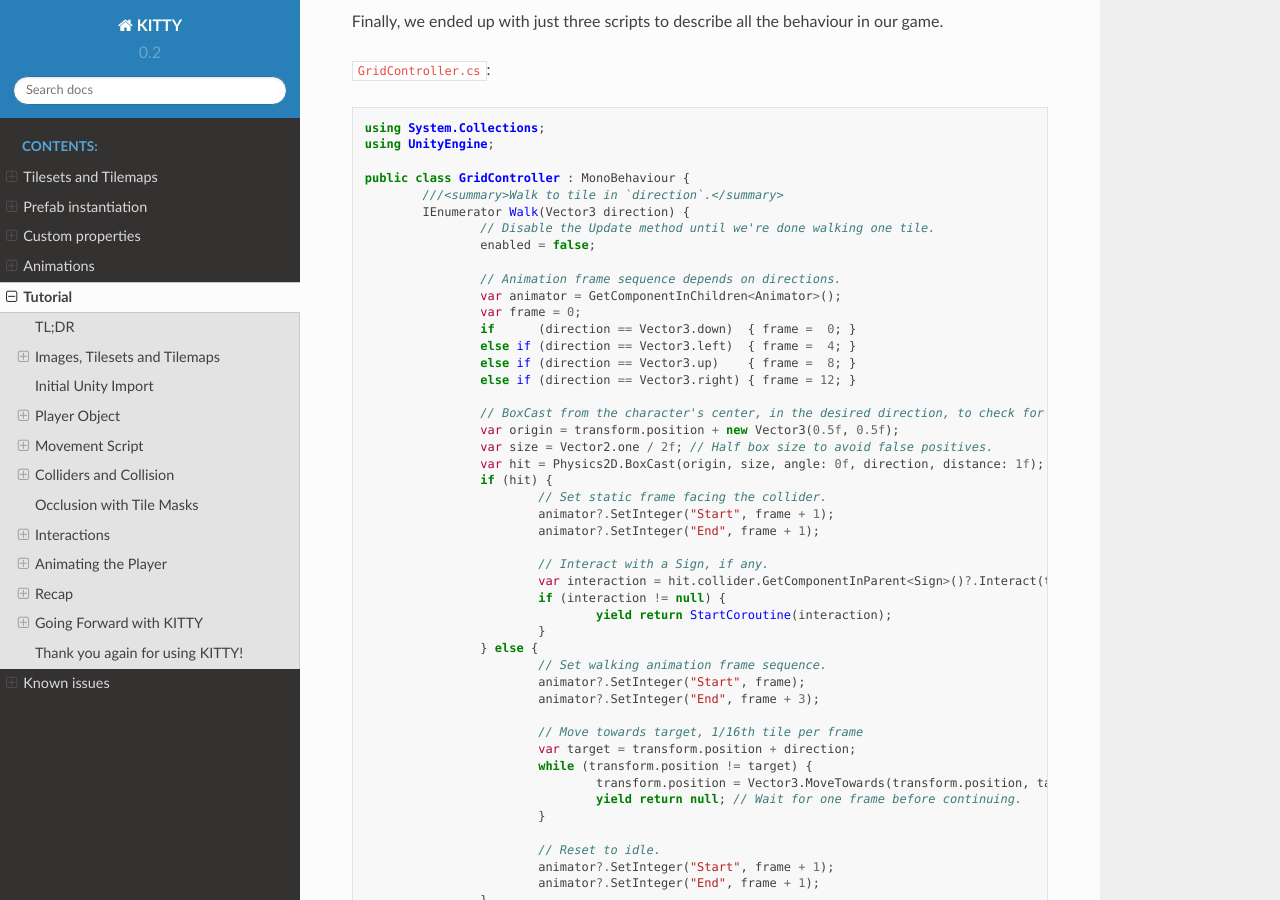
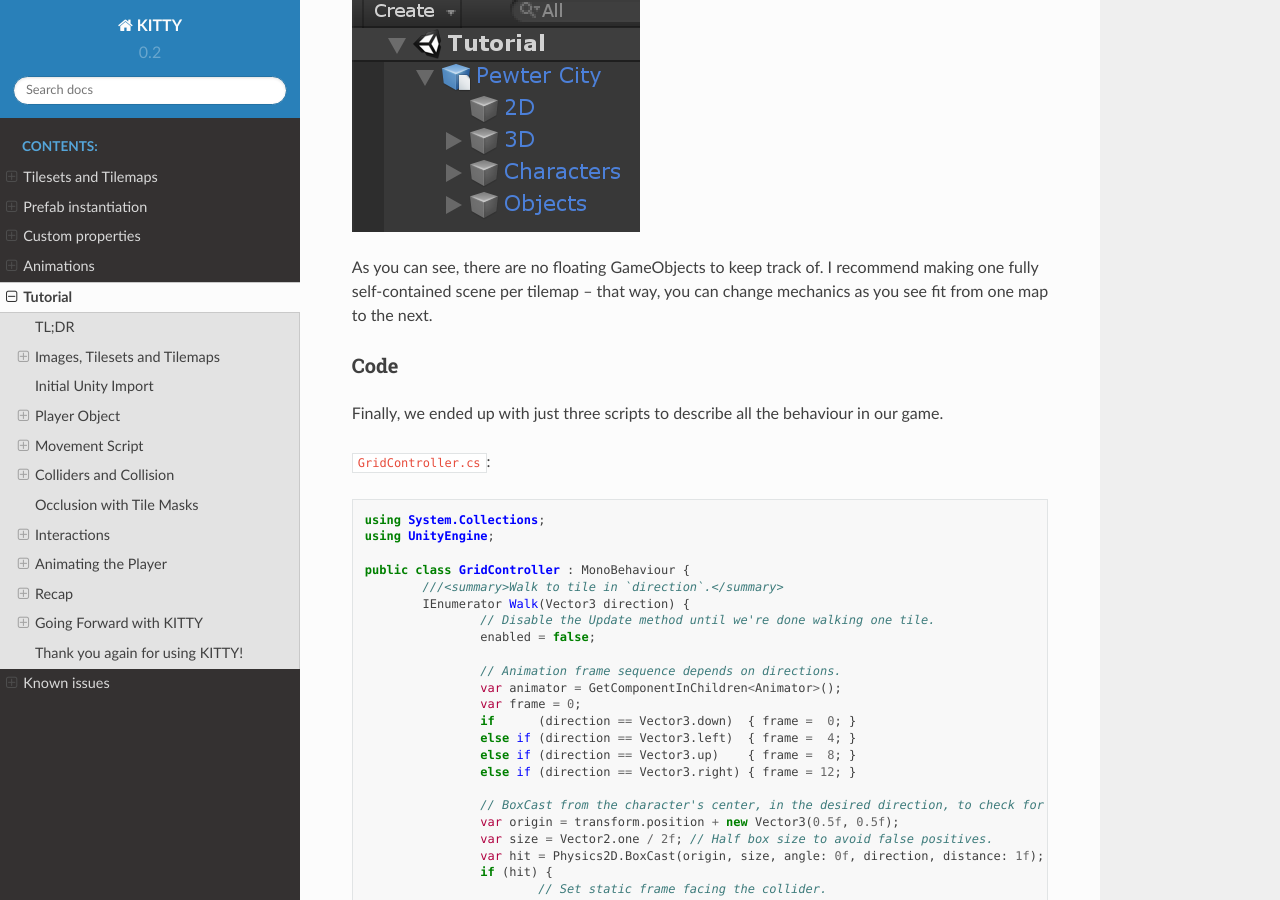
Before and after one commit to EmmaEwert/KITTY, a Sphinx documentation site: the page built from docs/manual/tutorial.rst, in a window 1280 px wide and 900 px high, scrolled down 23534 px. Built offline with Sphinx 7.4.7 and the Read the Docs theme 2.0.0, drawn with Linux system fonts in a browser that asks for light colours.

Commit message:
Add image to Scene Hierarchy section in tutorial

`````diff
--- /dev/null
+++ b/docs/manual/getting_started.rst
@@ -0,0 +1,4 @@
+.. _getting_started:
+
+Getting Started
+===============
--- a/docs/manual/tutorial.rst
+++ b/docs/manual/tutorial.rst
@@ -723,6 +723,11 @@ Scene Hierarchy
 
 The scene hierarchy just contains the tilemap prefab, and nothing else:
 
+.. figure:: images/tutorial-recap-scene.png
+
+As you can see, there are no floating GameObjects to keep track of. I recommend making one fully
+self-contained scene per tilemap – that way, you can change mechanics as you see fit from one map
+to the next.
 
 Code
 ````
`````
Also changed, not shown: docs/manual/images/tutorial-recap-scene.png (added).
